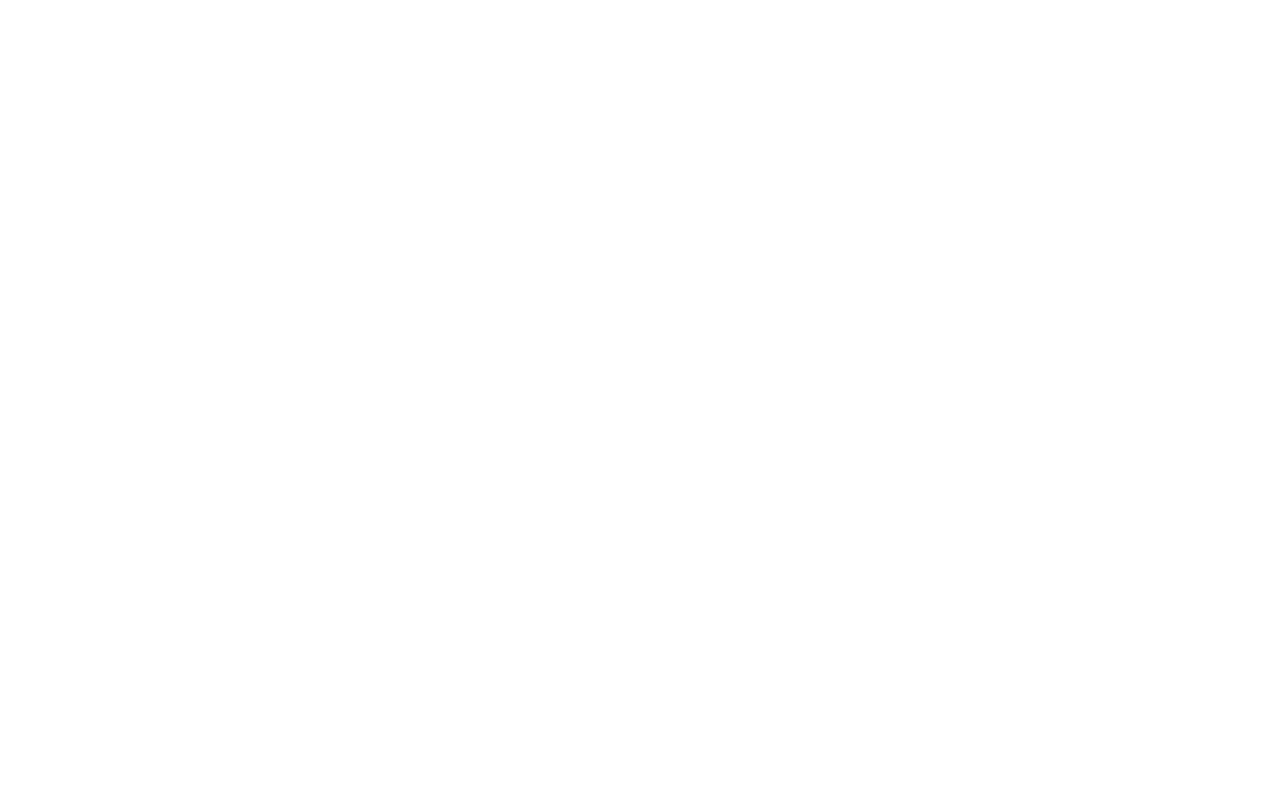
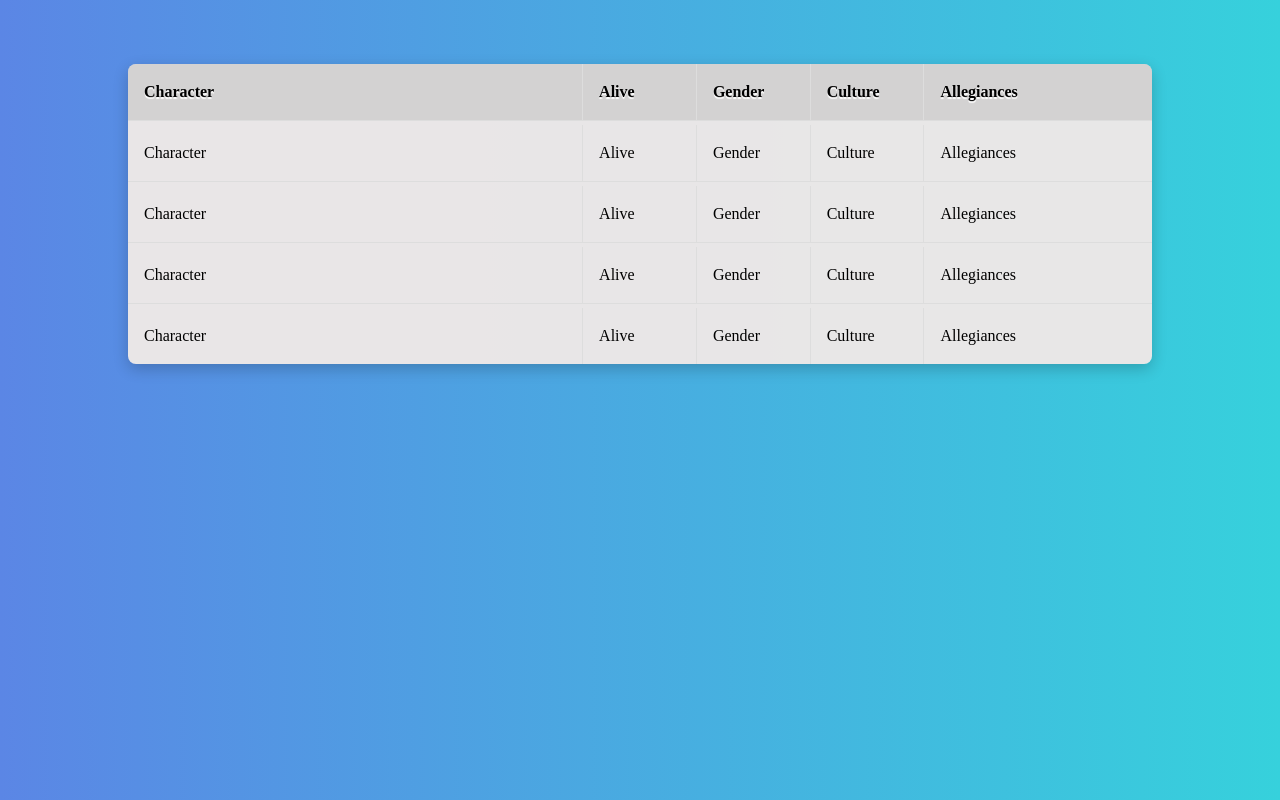
Before and after one commit to jzolotar/got-characters, a React (Create React App) app: page / in a window 1280 px wide. Built offline with nearby package versions, Linux system fonts and the light colour scheme.

Commit message:
add basic styles

```diff
--- a/src/App.tsx
+++ b/src/App.tsx
@@ -1,7 +1,12 @@
 import React from 'react';
+import CharacterList from './components/characterList/CharacterList';
 
 function App() {
-  return <div className='App'></div>;
+  return (
+    <div>
+      <CharacterList />
+    </div>
+  );
 }
 
 export default App;
--- a/src/components/characterList/CharacterList.tsx
+++ b/src/components/characterList/CharacterList.tsx
@@ -1,3 +1,78 @@
-const CharacterList = () => {};
+import styled from 'styled-components';
+
+const CharacterList = () => {
+  return (
+    <GridTable>
+      <article>
+        <div>Character</div>
+        <div>Alive</div>
+        <div>Gender</div>
+        <div>Culture</div>
+        <div>Allegiances</div>
+      </article>
+      <article>
+        <div>Character</div>
+        <div>Alive</div>
+        <div>Gender</div>
+        <div>Culture</div>
+        <div>Allegiances</div>
+      </article>
+      <article>
+        <div>Character</div>
+        <div>Alive</div>
+        <div>Gender</div>
+        <div>Culture</div>
+        <div>Allegiances</div>
+      </article>
+      <article>
+        <div>Character</div>
+        <div>Alive</div>
+        <div>Gender</div>
+        <div>Culture</div>
+        <div>Allegiances</div>
+      </article>
+      <article>
+        <div>Character</div>
+        <div>Alive</div>
+        <div>Gender</div>
+        <div>Culture</div>
+        <div>Allegiances</div>
+      </article>
+    </GridTable>
+  );
+};
+
+const GridTable = styled.section`
+  display: grid;
+  margin: 0 auto;
+  box-shadow: 0 5px 15px 0 rgba(0, 0, 0, 0.2);
+  align-items: top;
+  background: rgba(236, 232, 232, 0.98);
+  border-radius: 0.5rem;
+  gap: 0.25rem;
+
+  article {
+    display: grid;
+    grid-template-columns: 4fr 1fr 1fr 1fr 2fr;
+
+    &:not(:last-child) {
+      border-bottom: 1px solid #ddd;
+    }
+
+    &:first-child {
+      border-radius: 0.5rem 0.5rem 0 0;
+      background: rgba(193, 193, 193, 0.528);
+      font-weight: bold;
+      text-shadow: 0 2px 1px #fff;
+    }
+
+    div {
+      padding: 1rem;
+      &:not(:last-child) {
+        border-right: 1px solid #ddd;
+      }
+    }
+  }
+`;
 
 export default CharacterList;
--- a/src/global/cssReset/GlobalStyle.ts
+++ b/src/global/cssReset/GlobalStyle.ts
@@ -15,6 +15,8 @@
 body {
   line-height: 1.5;
   -webkit-font-smoothing: antialiased;
+  background: linear-gradient(to right, #5B86E5, #36D1DC);
+  padding: 5vw 10%;
 }
 img, picture, video, canvas, svg {
   display: block;
```
